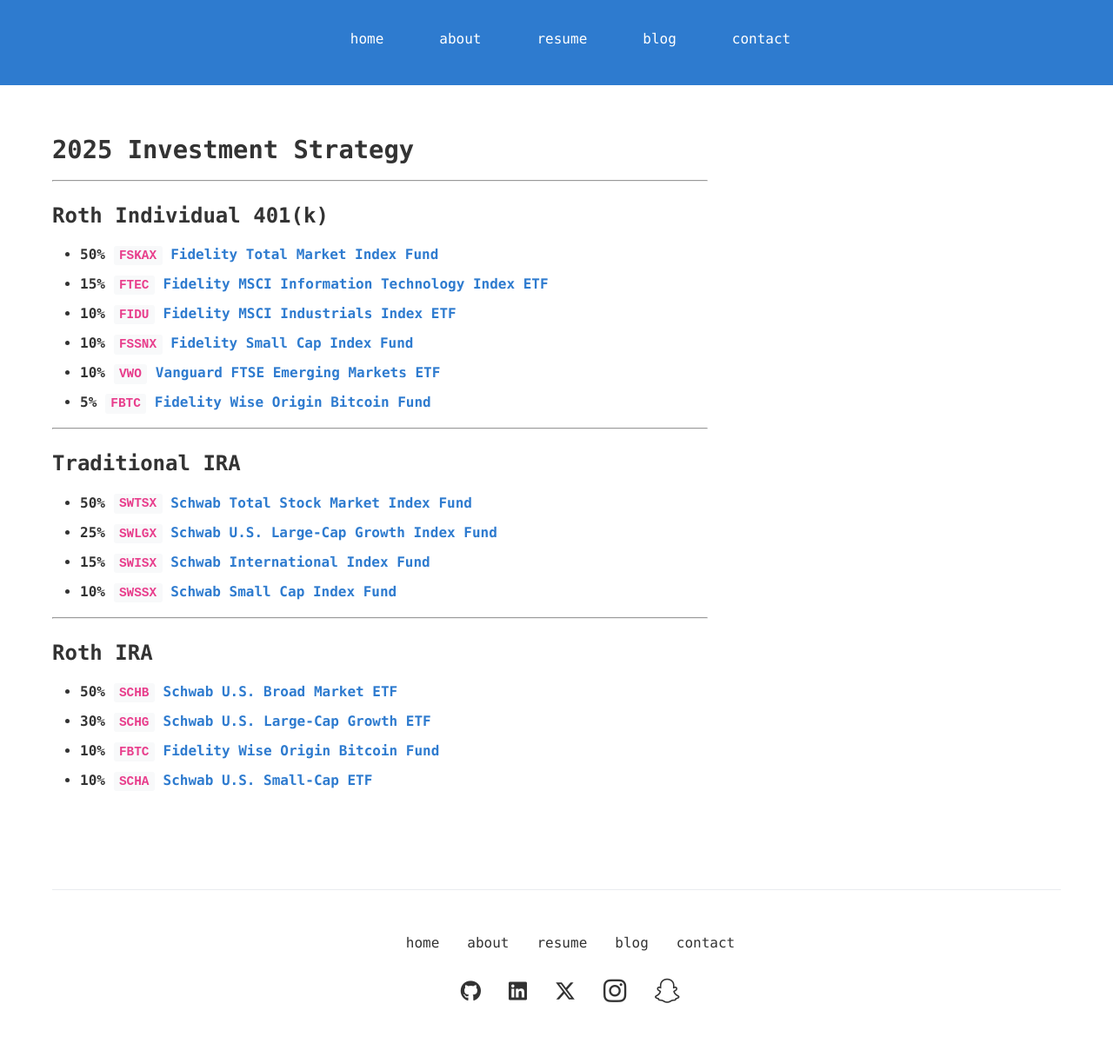
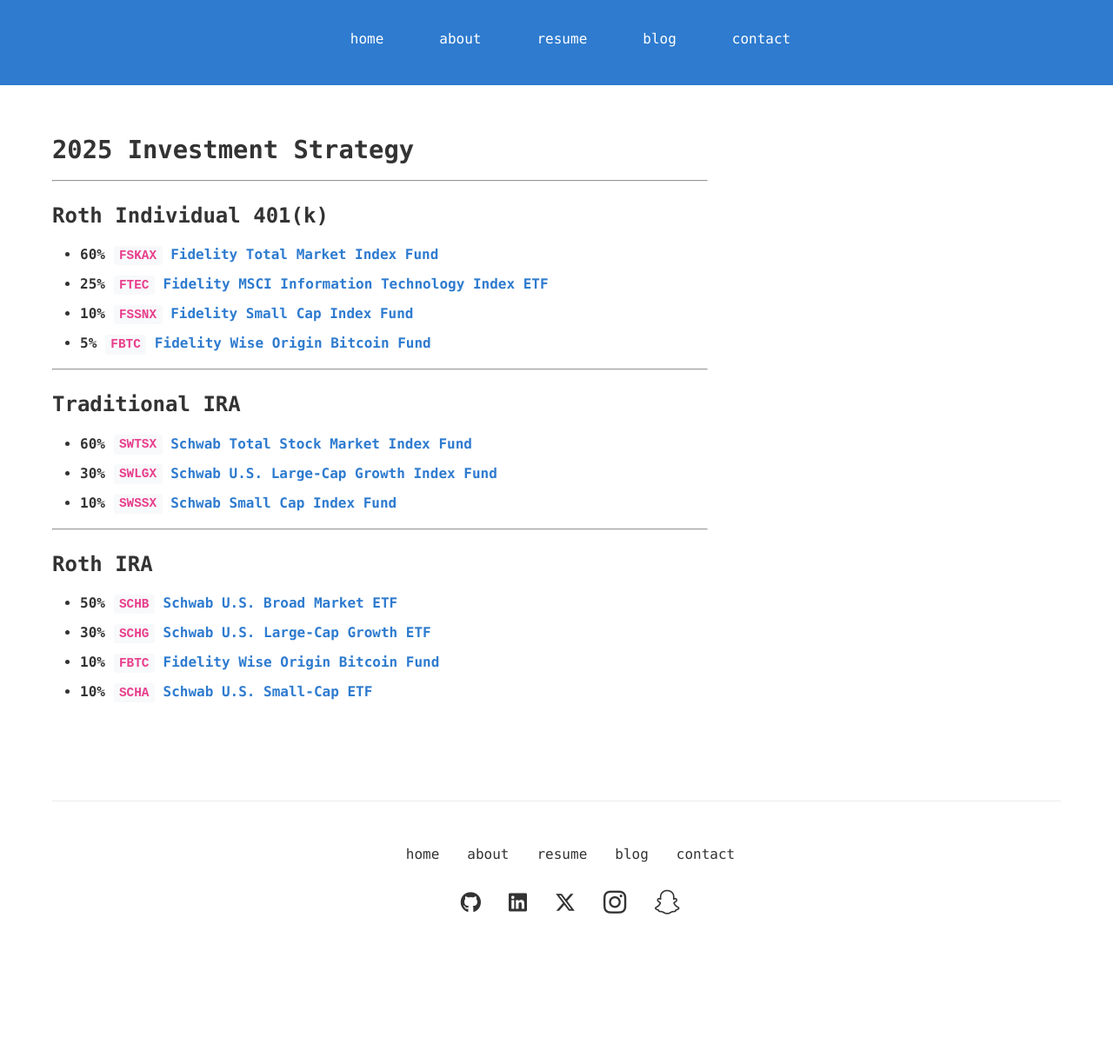
Before and after one commit to jmwoo/jmwoo.github.io, a Jekyll site: the page built from invest.md, in a window 1280 px wide. Shown: the whole page at 87% size. Built offline with Jekyll 4.4.1, drawn with Linux system fonts in a browser that asks for light colours; our own code applies the rules of GitHub Pages for plain Markdown files; after the commit the page ends 1114 px from its top, so only the background shows below that.

Commit message:
remove intl funds

```diff
--- a/invest.md
+++ b/invest.md
@@ -3,19 +3,16 @@
 ---
 ## Roth Individual 401(k)
 
-- **50% [`FSKAX` Fidelity Total Market Index Fund](https://fundresearch.fidelity.com/mutual-funds/summary/315911693)**
-- **15% [`FTEC` Fidelity MSCI Information Technology Index ETF](https://digital.fidelity.com/prgw/digital/research/quote/dashboard/summary?symbol=FTEC)**
-- **10% [`FIDU` Fidelity MSCI Industrials Index ETF](https://digital.fidelity.com/prgw/digital/research/quote/dashboard/summary?symbol=FIDU)**
+- **60% [`FSKAX` Fidelity Total Market Index Fund](https://fundresearch.fidelity.com/mutual-funds/summary/315911693)**
+- **25% [`FTEC` Fidelity MSCI Information Technology Index ETF](https://digital.fidelity.com/prgw/digital/research/quote/dashboard/summary?symbol=FTEC)**
 - **10% [`FSSNX` Fidelity Small Cap Index Fund](https://fundresearch.fidelity.com/mutual-funds/summary/316146182)**
-- **10% [`VWO` Vanguard FTSE Emerging Markets ETF](https://investor.vanguard.com/investment-products/etfs/profile/vwo)**
 - **5% [`FBTC` Fidelity Wise Origin Bitcoin Fund](https://digital.fidelity.com/prgw/digital/research/quote/dashboard/summary?symbol=FBTC)**
 
 ---
 ## Traditional IRA
 
-- **50% [`SWTSX` Schwab Total Stock Market Index Fund](https://www.schwabassetmanagement.com/products/swtsx)**
-- **25% [`SWLGX` Schwab U.S. Large-Cap Growth Index Fund](https://www.schwabassetmanagement.com/products/swlgx)**
-- **15% [`SWISX` Schwab International Index Fund](https://www.schwabassetmanagement.com/products/schf)**
+- **60% [`SWTSX` Schwab Total Stock Market Index Fund](https://www.schwabassetmanagement.com/products/swtsx)**
+- **30% [`SWLGX` Schwab U.S. Large-Cap Growth Index Fund](https://www.schwabassetmanagement.com/products/swlgx)**
 - **10% [`SWSSX` Schwab Small Cap Index Fund](https://www.schwabassetmanagement.com/products/swssx)**
 
 ---
```
